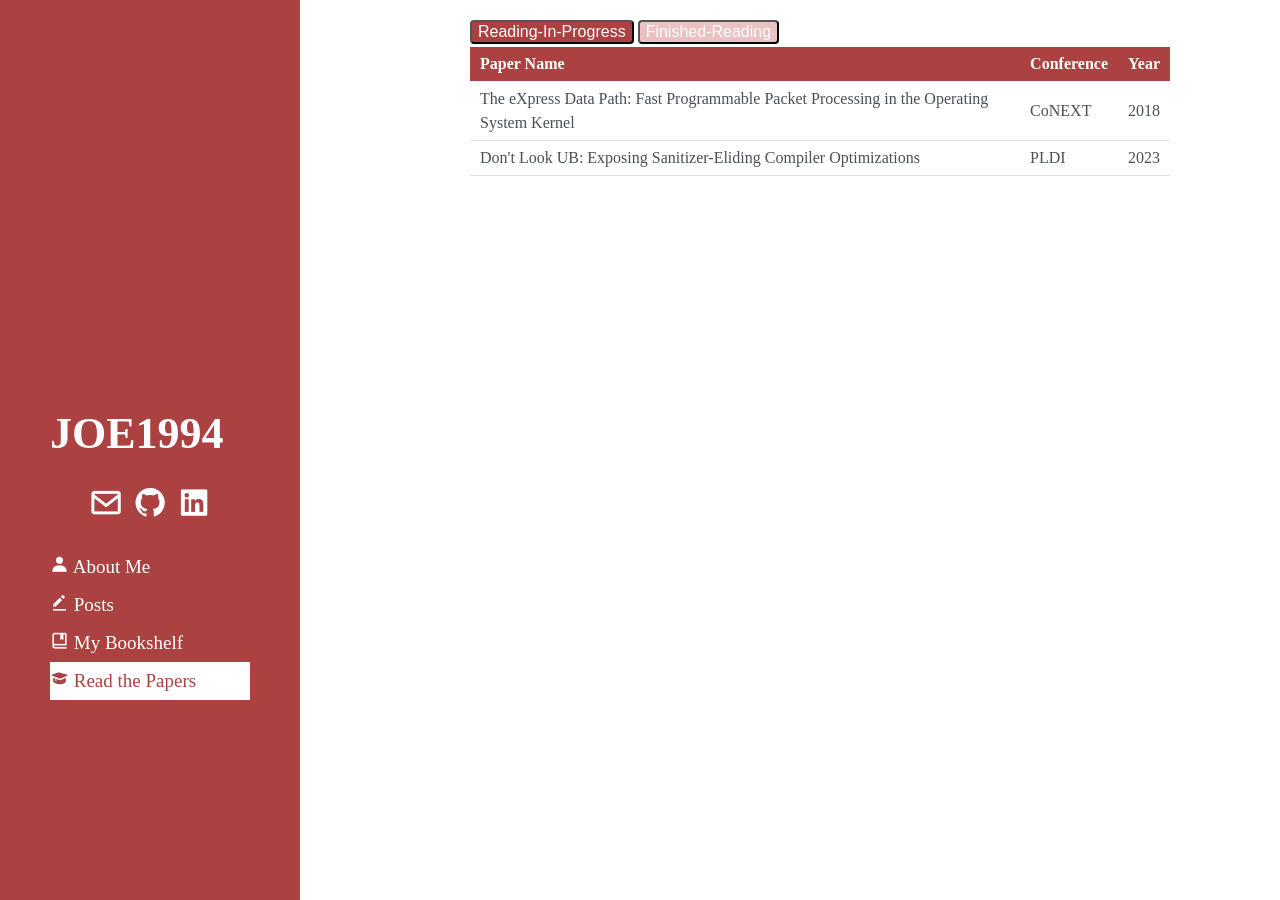
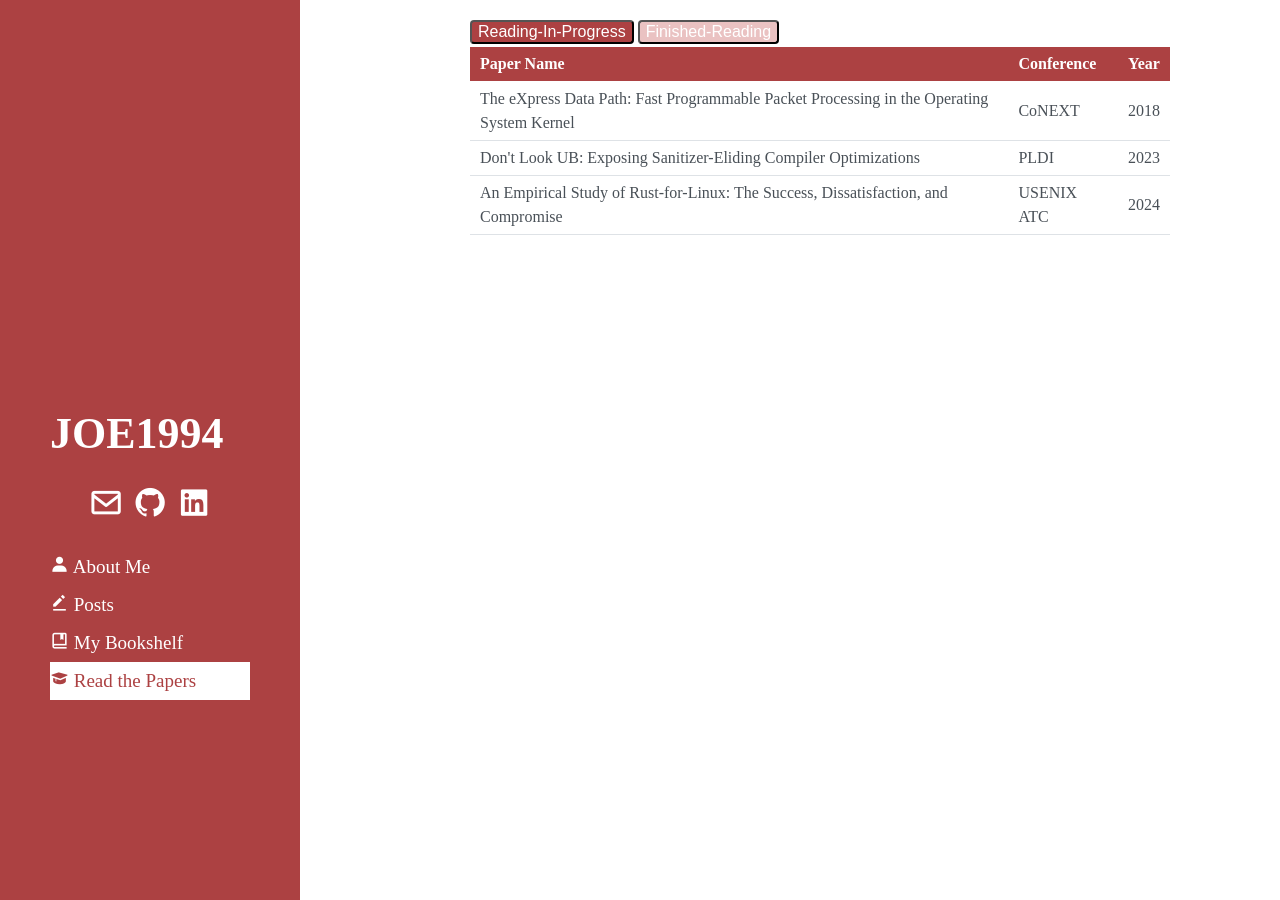
Before and after one commit to JOE1994/JOE1994.github.io, a Jekyll site: the page built from read_the_papers.html, in a window 1280 px wide. Built offline with Jekyll 4.4.1, drawn with Linux system fonts in a browser that asks for light colours; some web fonts are replaced.

Commit message:
[paper] Add RFL paper to reading list

```diff
--- a/_data/papers_reading.yml
+++ b/_data/papers_reading.yml
@@ -7,3 +7,8 @@
   conf: "PLDI"
   year: 2023
   link: https://dl.acm.org/doi/10.1145/3591257
+
+- name: "An Empirical Study of Rust-for-Linux: The Success, Dissatisfaction, and Compromise"
+  conf: USENIX ATC
+  year: 2024
+  link: https://www.usenix.org/conference/atc24/presentation/li-hongyu
```
